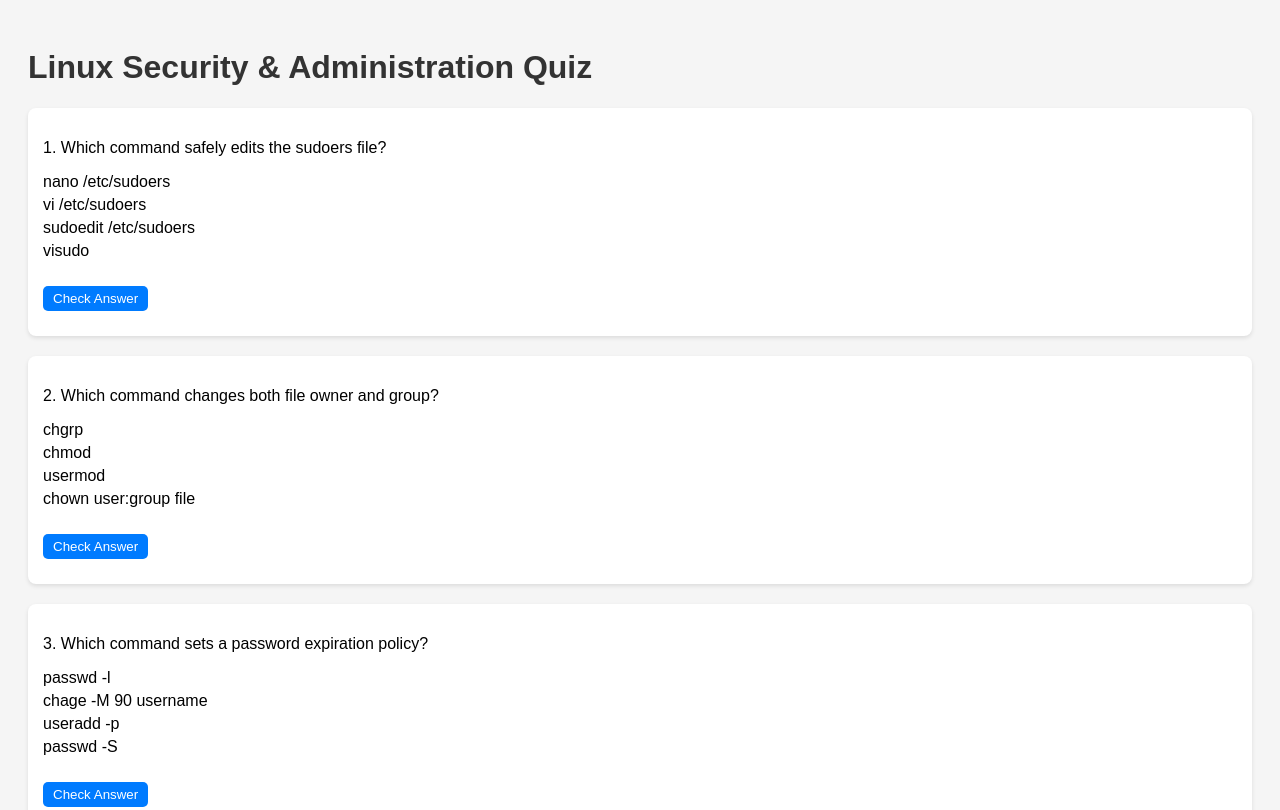
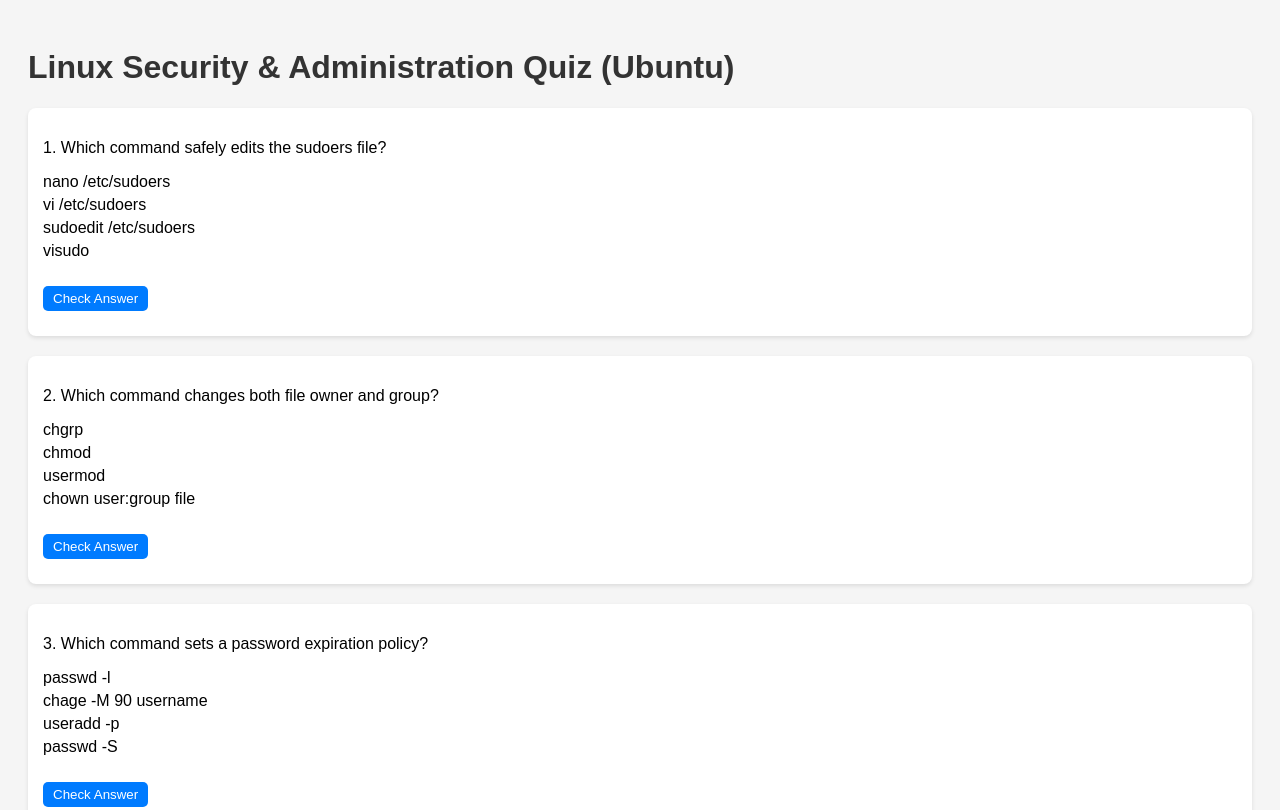
Before and after one commit to JustinOros/linux, a plain HTML site: page index.html in a window 1280 px wide. Shown: the top 810 px of the page. Drawn offline with Linux system fonts and the light colour scheme.

Commit message:
Update index.html

```diff
--- a/index.html
+++ b/index.html
@@ -16,7 +16,7 @@
 </style>
 </head>
 <body>
-<h1>Linux Security & Administration Quiz</h1>
+<h1>Linux Security & Administration Quiz (Ubuntu)</h1>
 
 <div id="quiz-container"></div>
 
```
